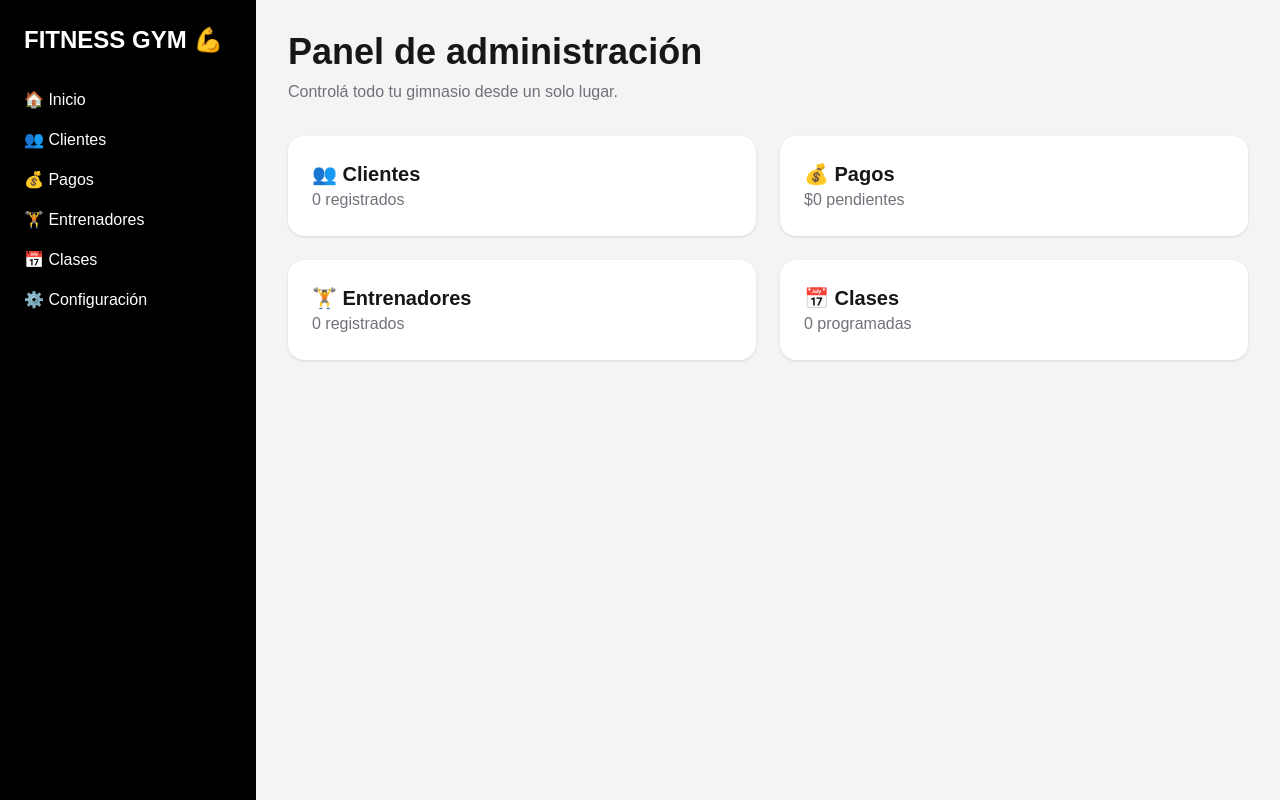
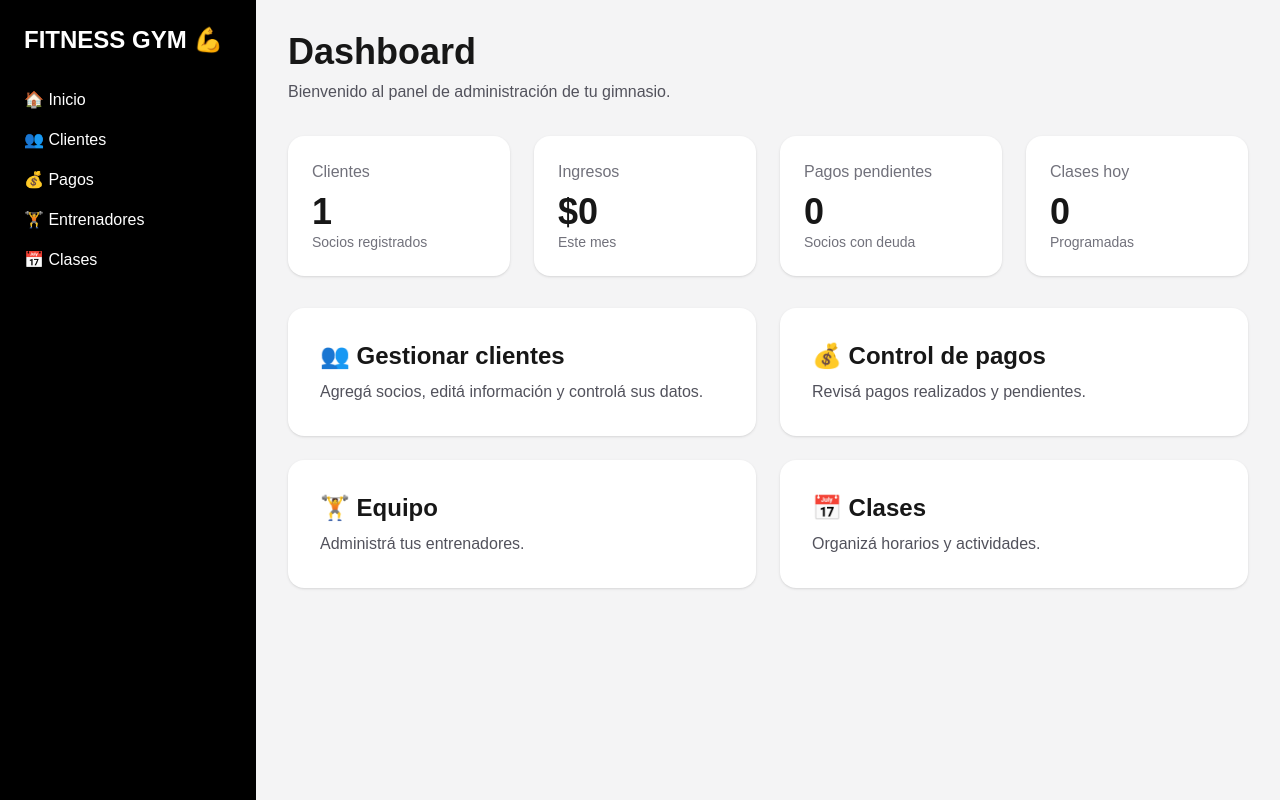
Before and after one commit to jupaker1/simplegym, a Next.js app: page /dashboard in a window 1280 px wide. Built offline with nearby package versions, Linux system fonts and the light colour scheme.

Commit message:
Nuevo dashboard profesional

```diff
--- a/app/dashboard/page.tsx
+++ b/app/dashboard/page.tsx
@@ -2,7 +2,6 @@ export default function Dashboard() {
   return (
     <main className="min-h-screen bg-zinc-100 flex">
 
-      {/* MENÚ LATERAL */}
       <aside className="w-64 bg-black text-white p-6">
 
         <h1 className="text-2xl font-bold mb-8">
@@ -11,28 +10,24 @@ export default function Dashboard() {
 
         <nav className="space-y-4">
 
-          <a href="/dashboard" className="block">
+          <a href="/dashboard" className="block hover:text-gray-300">
             🏠 Inicio
           </a>
 
-          <a href="/clientes" className="block">
+          <a href="/clientes" className="block hover:text-gray-300">
             👥 Clientes
           </a>
 
-          <a href="/pagos" className="block">
+          <a href="/pagos" className="block hover:text-gray-300">
             💰 Pagos
           </a>
 
-          <a href="/entrenadores" className="block">
+          <a href="/entrenadores" className="block hover:text-gray-300">
             🏋️ Entrenadores
           </a>
 
-          <a href="/clases" className="block">
+          <a href="/clases" className="block hover:text-gray-300">
             📅 Clases
-          </a>
-
-          <a href="#" className="block">
-            ⚙️ Configuración
           </a>
 
         </nav>
@@ -40,16 +35,87 @@ export default function Dashboard() {
       </aside>
 
 
-      {/* CONTENIDO */}
+
       <section className="flex-1 p-8">
 
         <h2 className="text-4xl font-bold mb-2">
-          Panel de administración
+          Dashboard
         </h2>
 
-        <p className="text-zinc-500 mb-8">
-          Controlá todo tu gimnasio desde un solo lugar.
+        <p className="text-zinc-600 mb-8">
+          Bienvenido al panel de administración de tu gimnasio.
         </p>
+
+
+
+        <div className="grid grid-cols-4 gap-6 mb-8">
+
+
+          <div className="bg-white rounded-2xl shadow p-6">
+            <p className="text-zinc-500">
+              Clientes
+            </p>
+
+            <h3 className="text-4xl font-bold mt-2">
+              1
+            </h3>
+
+            <p className="text-sm text-zinc-500">
+              Socios registrados
+            </p>
+          </div>
+
+
+
+          <div className="bg-white rounded-2xl shadow p-6">
+            <p className="text-zinc-500">
+              Ingresos
+            </p>
+
+            <h3 className="text-4xl font-bold mt-2">
+              $0
+            </h3>
+
+            <p className="text-sm text-zinc-500">
+              Este mes
+            </p>
+          </div>
+
+
+
+          <div className="bg-white rounded-2xl shadow p-6">
+            <p className="text-zinc-500">
+              Pagos pendientes
+            </p>
+
+            <h3 className="text-4xl font-bold mt-2">
+              0
+            </h3>
+
+            <p className="text-sm text-zinc-500">
+              Socios con deuda
+            </p>
+          </div>
+
+
+
+          <div className="bg-white rounded-2xl shadow p-6">
+            <p className="text-zinc-500">
+              Clases hoy
+            </p>
+
+            <h3 className="text-4xl font-bold mt-2">
+              0
+            </h3>
+
+            <p className="text-sm text-zinc-500">
+              Programadas
+            </p>
+          </div>
+
+
+        </div>
+
 
 
         <div className="grid grid-cols-2 gap-6">
@@ -57,64 +123,74 @@ export default function Dashboard() {
 
           <a
             href="/clientes"
-            className="bg-white p-6 rounded-2xl shadow block hover:shadow-lg"
+            className="bg-white rounded-2xl shadow p-8 hover:shadow-xl transition"
           >
-            <h3 className="text-xl font-bold">
-              👥 Clientes
+
+            <h3 className="text-2xl font-bold mb-2">
+              👥 Gestionar clientes
             </h3>
 
-            <p className="text-zinc-500">
-              0 registrados
+            <p className="text-zinc-600">
+              Agregá socios, editá información y controlá sus datos.
             </p>
+
           </a>
+
 
 
 
           <a
             href="/pagos"
-            className="bg-white p-6 rounded-2xl shadow block hover:shadow-lg"
+            className="bg-white rounded-2xl shadow p-8 hover:shadow-xl transition"
           >
-            <h3 className="text-xl font-bold">
-              💰 Pagos
+
+            <h3 className="text-2xl font-bold mb-2">
+              💰 Control de pagos
             </h3>
 
-            <p className="text-zinc-500">
-              $0 pendientes
+            <p className="text-zinc-600">
+              Revisá pagos realizados y pendientes.
             </p>
+
           </a>
 
 
 
           <a
             href="/entrenadores"
-            className="bg-white p-6 rounded-2xl shadow block hover:shadow-lg"
+            className="bg-white rounded-2xl shadow p-8 hover:shadow-xl transition"
           >
-            <h3 className="text-xl font-bold">
-              🏋️ Entrenadores
+
+            <h3 className="text-2xl font-bold mb-2">
+              🏋️ Equipo
             </h3>
 
-            <p className="text-zinc-500">
-              0 registrados
+            <p className="text-zinc-600">
+              Administrá tus entrenadores.
             </p>
+
           </a>
 
 
 
           <a
             href="/clases"
-            className="bg-white p-6 rounded-2xl shadow block hover:shadow-lg"
+            className="bg-white rounded-2xl shadow p-8 hover:shadow-xl transition"
           >
-            <h3 className="text-xl font-bold">
+
+            <h3 className="text-2xl font-bold mb-2">
               📅 Clases
             </h3>
 
-            <p className="text-zinc-500">
-              0 programadas
+            <p className="text-zinc-600">
+              Organizá horarios y actividades.
             </p>
+
           </a>
 
 
         </div>
+
 
       </section>
 
```
